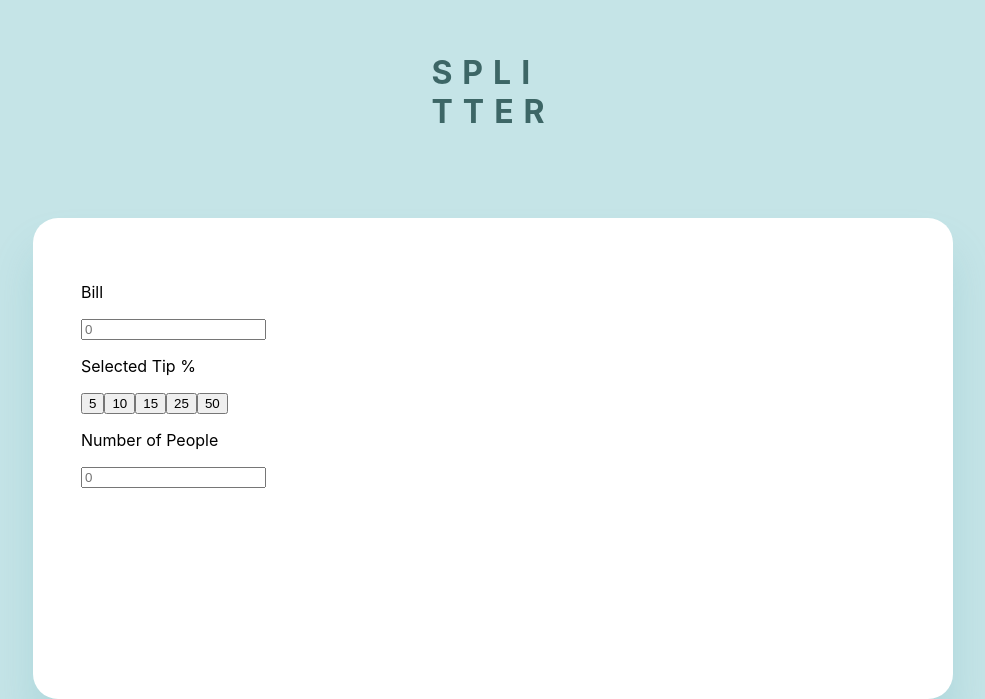
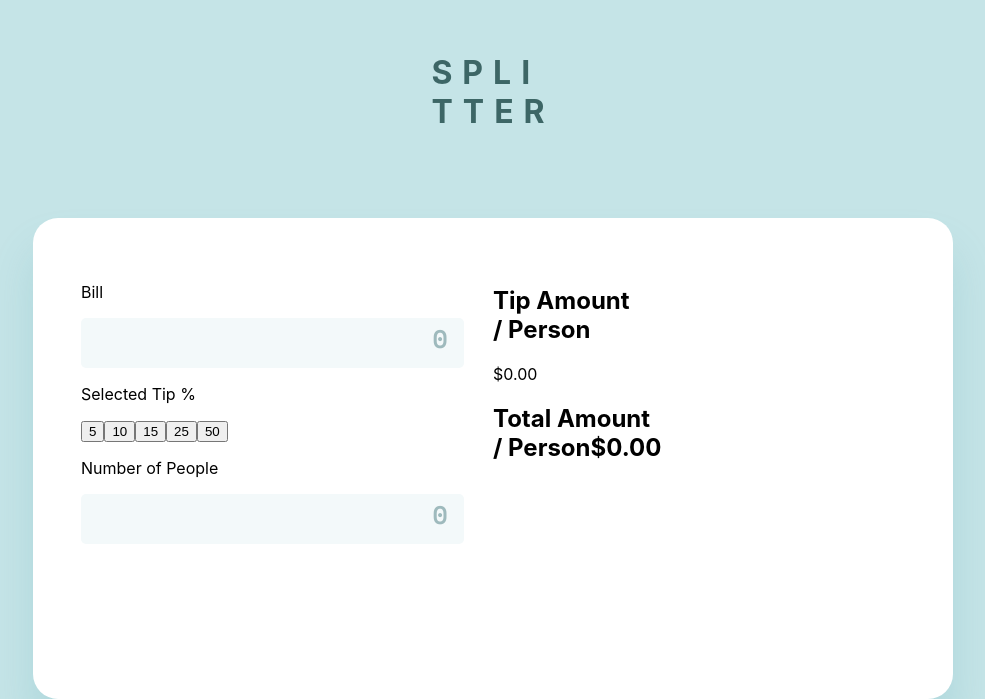
Before and after one commit to MistbornL/tip-calculator, a React (Create React App) app: page / in a window 1280 px wide. Shown: the part 110-809 px from the top of the page, without its empty margins (147-1132 px from the left). Built offline with nearby package versions, Linux system fonts and the light colour scheme.

Commit message:
left styling

```diff
--- a/public/index.html
+++ b/public/index.html
@@ -10,6 +10,10 @@
       content="Web site created using create-react-app"
     />
     <link rel="apple-touch-icon" href="%PUBLIC_URL%/logo192.png" />
+    <link
+      href="https://fonts.googleapis.com/css?family=Space Mono"
+      rel="stylesheet"
+    />
     <!--
       manifest.json provides metadata used when your web app is installed on a
       user's mobile device or desktop. See https://developers.google.com/web/fundamentals/web-app-manifest/
--- a/src/App.js
+++ b/src/App.js
@@ -13,7 +13,7 @@ function App() {
       <main>
         <div className="calculator">
           <div className="calculator-left">
-            <div className="calculator-left-top">
+            <div className="calculator-left-top-bottom">
               <p>Bill</p>
               <input type="number" placeholder="0"></input>
             </div>
@@ -27,9 +27,28 @@ function App() {
               </div>
             </div>
 
-            <div className="calculator-left-bottom">
+            <div className="calculator-left-top-bottom">
               <p>Number of People</p>
               <input type="number" placeholder="0"></input>
+            </div>
+          </div>
+
+          <div className="calculator-right">
+            <div className="calculator-right-top">
+              <div className="render-amount">
+                <h2>
+                  Tip Amount <br />
+                  <span>/ Person</span>
+                </h2>
+                <span>$0.00</span>
+              </div>
+              <div className="render-amount">
+                <h2>
+                  Total Amount <br />
+                  <span>/ Person</span>
+                  <span>$0.00</span>
+                </h2>
+              </div>
             </div>
           </div>
         </div>
--- a/src/App.scss
+++ b/src/App.scss
@@ -1,4 +1,5 @@
 @use "./style/variables";
+@import "./style/variables";
 
 .App {
   display: flex;
@@ -33,7 +34,33 @@
   box-sizing: border-box;
 
   .calculator-left {
-    width: 20%;
+    width: 50%;
     float: left;
+
+    .calculator-left-top-bottom {
+      input {
+        @include input-style;
+      }
+      input::placeholder {
+        font-family: "Space Mono";
+        font-style: normal;
+        font-weight: 700;
+        font-size: 24px;
+        line-height: 36px;
+        /* identical to box height */
+
+        text-align: right;
+
+        color: variables.$main-color;
+
+        mix-blend-mode: normal;
+        opacity: 0.35;
+      }
+    }
+  }
+
+  .calculator-right {
+    width: 50%;
+    float: right;
   }
 }
--- a/src/style/_variables.scss
+++ b/src/style/_variables.scss
@@ -4,3 +4,11 @@ $hover-color: #26c2ae;
 $input-field-color: #f3f9fa;
 $heading-text-color: #3d6666;
 $font: "Space Mono";
+
+@mixin input-style {
+  width: 379px;
+  height: 48px;
+  background: $input-field-color;
+  border-style: none;
+  border-radius: 5px;
+}
```
